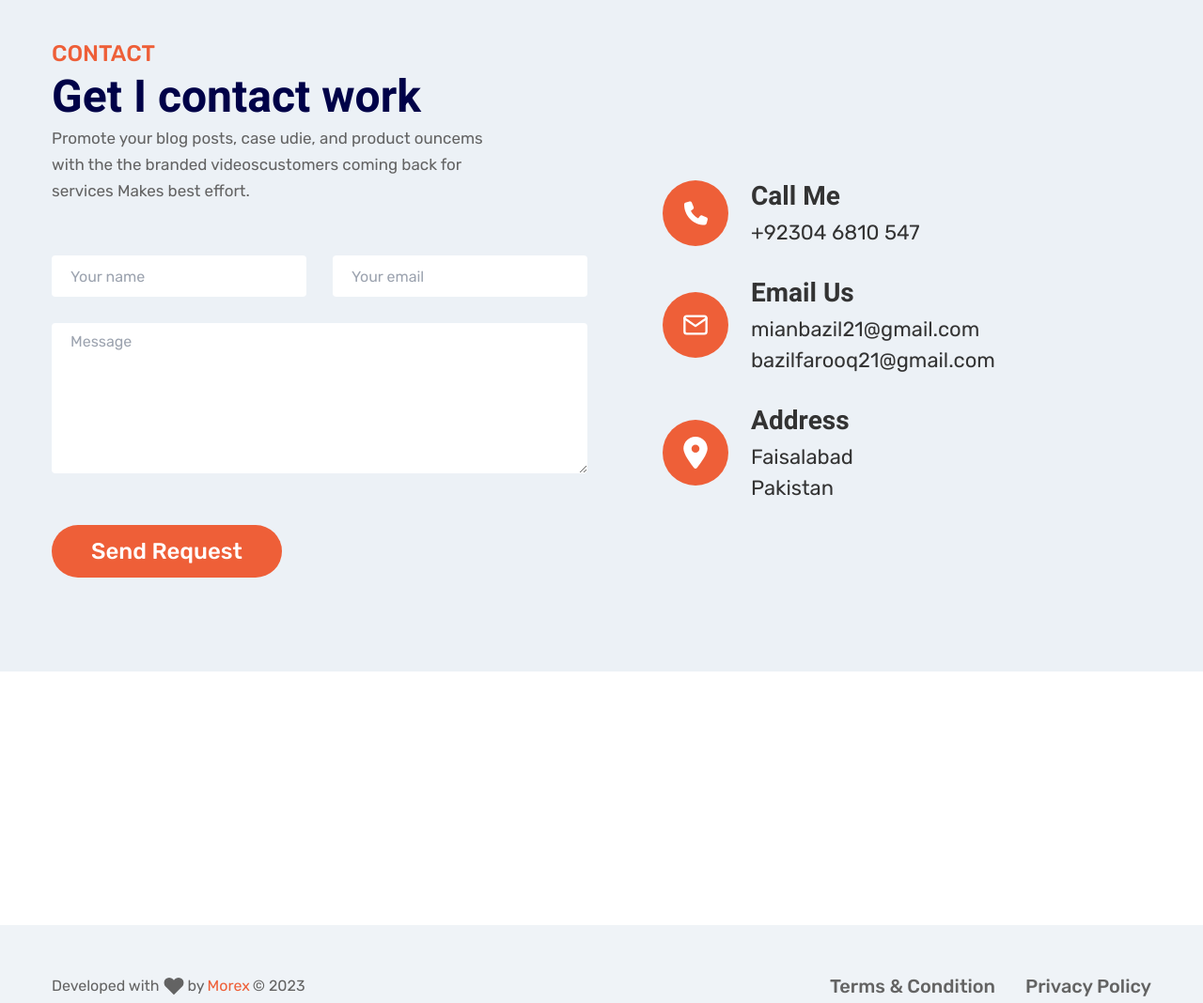
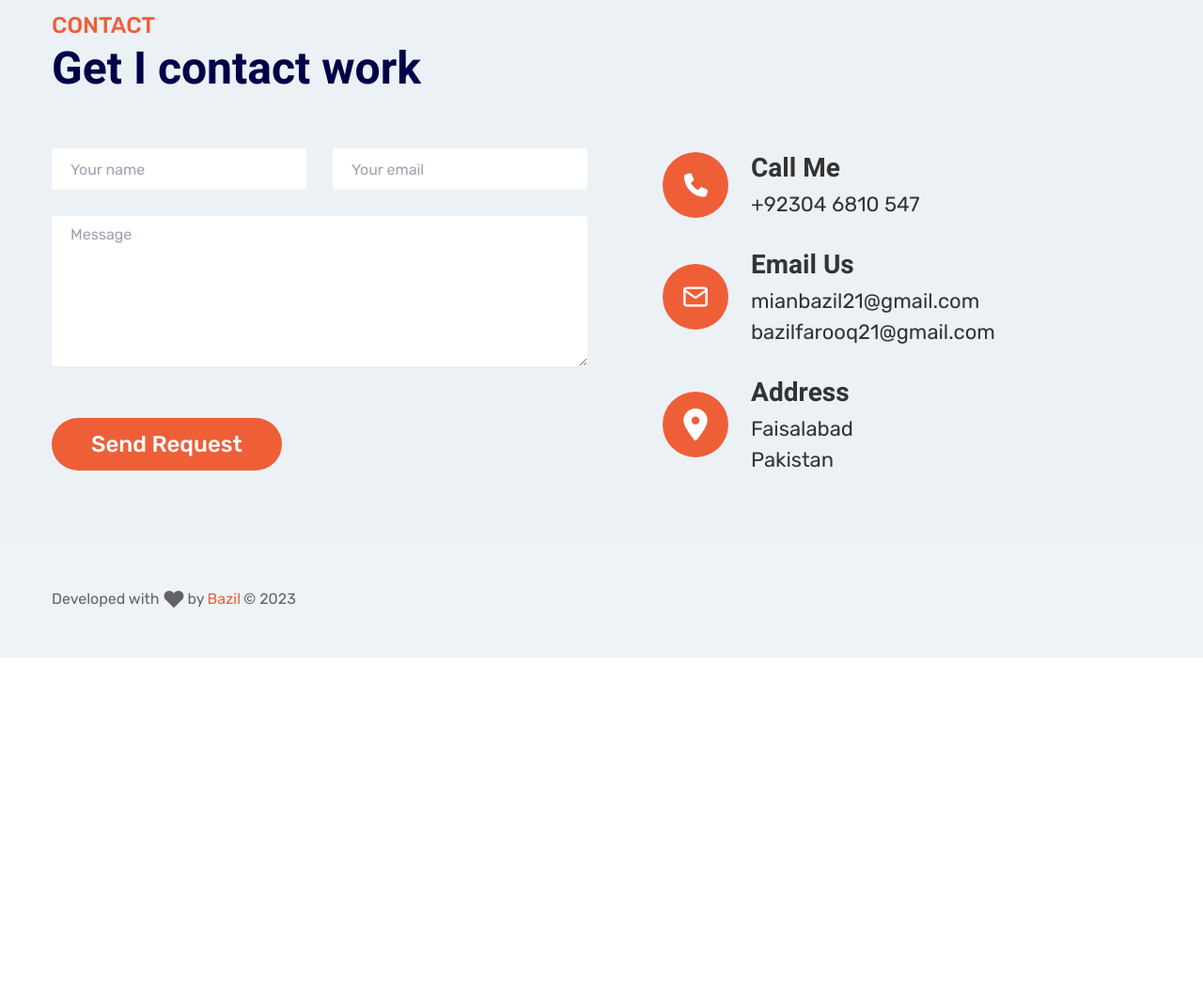
Before and after one commit to Bazil21/Portfolio, a plain HTML site: page index.html in a window 1280 px wide. Shown: the part 7100-8168 px from the top of the page at 94% size. After the commit the page ends 7800 px from the top, so only its background shows below. Drawn offline with nearby package versions, Linux system fonts and the light colour scheme.

Commit message:
Working on Portfolio

```diff
--- a/index.html
+++ b/index.html
@@ -2372,7 +2372,7 @@
 
     <!-- Contact form section start -->
     <section
-      class="py-[70px] lg:py-[100px] mb-[270px] bg-cover bg-no-repeat bg-center bg-[url('../images/contact-bg.html')] bg-[#ECF1F6] dark:bg-[url('../images/contact-bg-dark.html')] dark:bg-dark_primary_bg"
+      class="py-[70px] lg:py-[80px] mb-[170px] bg-cover bg-no-repeat bg-center bg-[url('../images/contact-bg.html')] bg-[#ECF1F6] dark:bg-[url('../images/contact-bg-dark.html')] dark:bg-dark_primary_bg"
       id="contact">
       <div class="container mx-auto">
         <!-- Form wrapper start -->
@@ -2385,10 +2385,7 @@
                 class="text:[28px] lg:text-[48px] font-bold font-heebo leading-[36x] lg:leading-[58px] text-[#000248] dark:text-white">
                 Get I contact work
               </h2>
-              <p class="text-[#636363] dark:text-slate-200 text-[17px] leading-[28px] lg:max-w-[472px] w-full">Promote
-                your blog posts, case udie, and product ouncems
-                with the the branded videoscustomers coming back for
-                services Makes best effort.</p>
+
             </div>
             <!-- Section title end -->
 
@@ -2508,17 +2505,17 @@
                   d="M20.84 4.61a5.5 5.5 0 0 0-7.78 0L12 5.67l-1.06-1.06a5.5 5.5 0 0 0-7.78 7.78l1.06 1.06L12 21.23l7.78-7.78 1.06-1.06a5.5 5.5 0 0 0 0-7.78z">
                 </path>
               </svg>
-            </span> by <span class=" px-[3px]"><a class="text-accent1 hover:font-bold" href="#">Morex</a></span>© 2023
+            </span> by <span class=" px-[3px]"><a class="text-accent1 hover:font-bold" href="#">Bazil</a></span>© 2023
           </p>
         </div>
-        <div class="flex items-center justify-end gap-8 sm:justify-center sm:mt-[15px]">
+        <!-- <div class="flex items-center justify-end gap-8 sm:justify-center sm:mt-[15px]">
           <a href="#"
             class="text-paragraph dark:text-slate-200 hover:text-accent1 font-medium text-[20px] sm:text-[16px]">Terms &
             Condition</a>
           <a href="#"
             class="text-paragraph dark:text-slate-200 hover:text-accent1 font-medium text-[20px] sm:text-[16px]">
             Privacy Policy</a>
-        </div>
+        </div> -->
       </div>
     </div>
 
```
